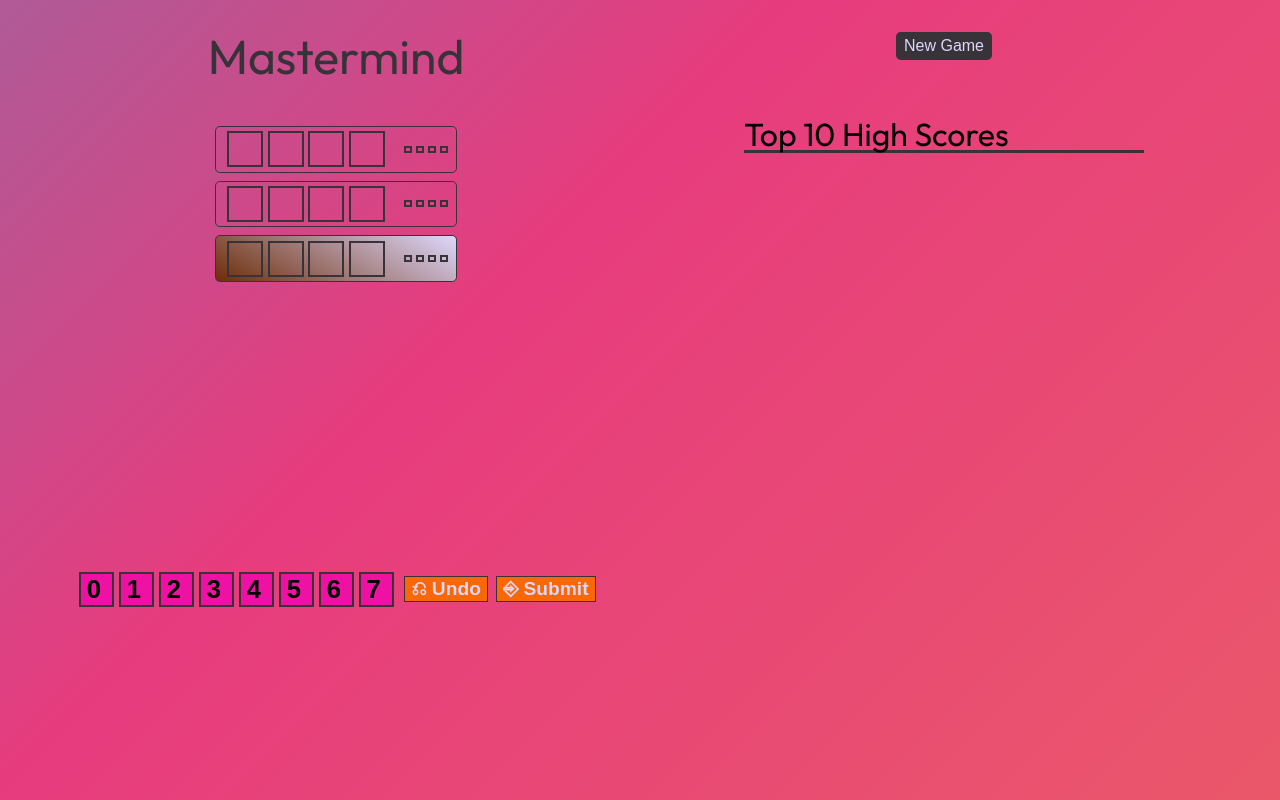
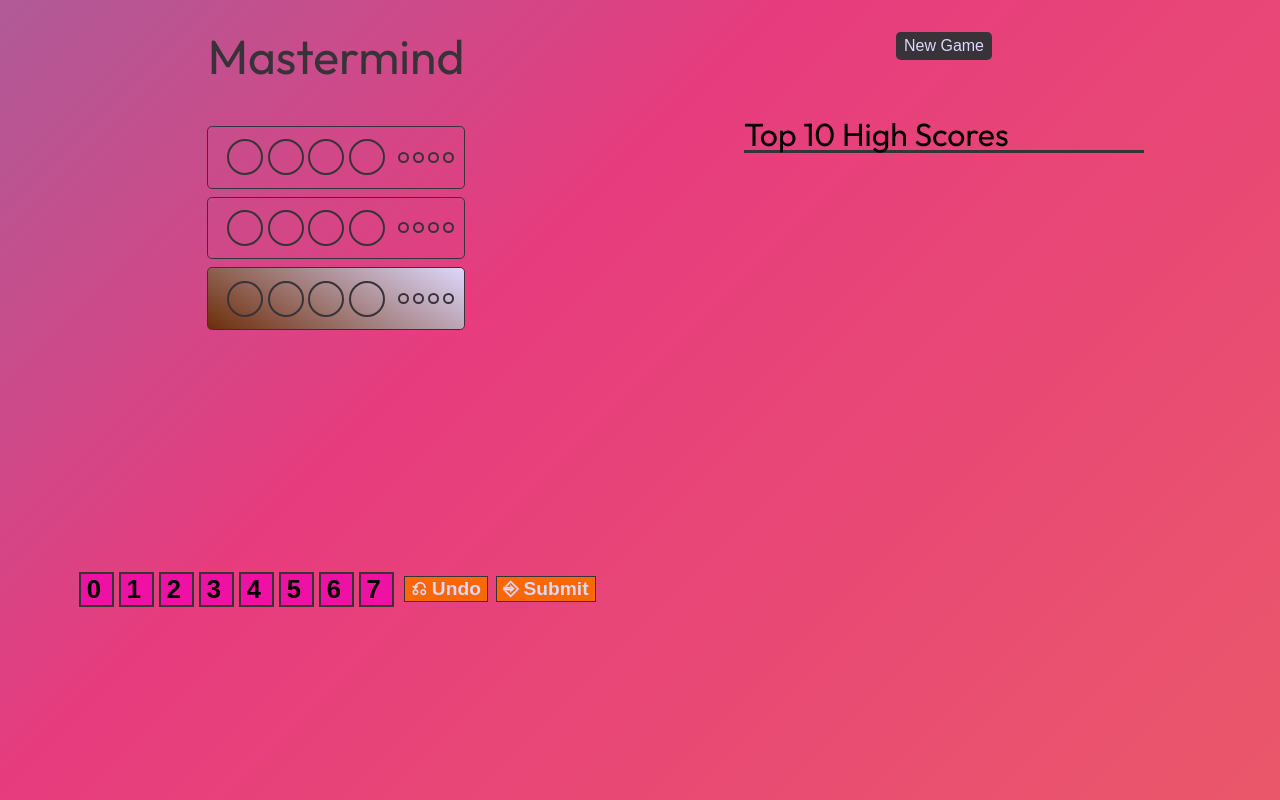
Before and after one commit to ASamedWalker/MastermindGame, a plain HTML site: page index.html in a window 1280 px wide. Drawn offline with Linux system fonts and the light colour scheme; no server answers.

Commit message:
Modify the css files

```diff
--- a/css/style.css
+++ b/css/style.css
@@ -115,6 +115,7 @@ body {
   height: 2.2rem;
   width: 2.2rem;
   border: 2px solid var(--peg-black);
+  border-radius: 2rem;
   margin: 0 0.15rem;
 }
 
@@ -154,7 +155,8 @@ body {
 .game-try {
   min-width: 15rem;
   min-height: 2.8rem;
-  margin: 0.5rem 0;
+  margin: 0.5rem;
+  padding: 0.5rem;
   border-radius: 0.3rem;
   display: flex;
   justify-content: space-around;
@@ -198,6 +200,8 @@ body {
 .occurrence-status-flag {
   width: 0.2rem;
   height: 0.2rem;
+  padding: 2px;
+  border-radius: 1rem;
 }
 
 /* highscors */
```
